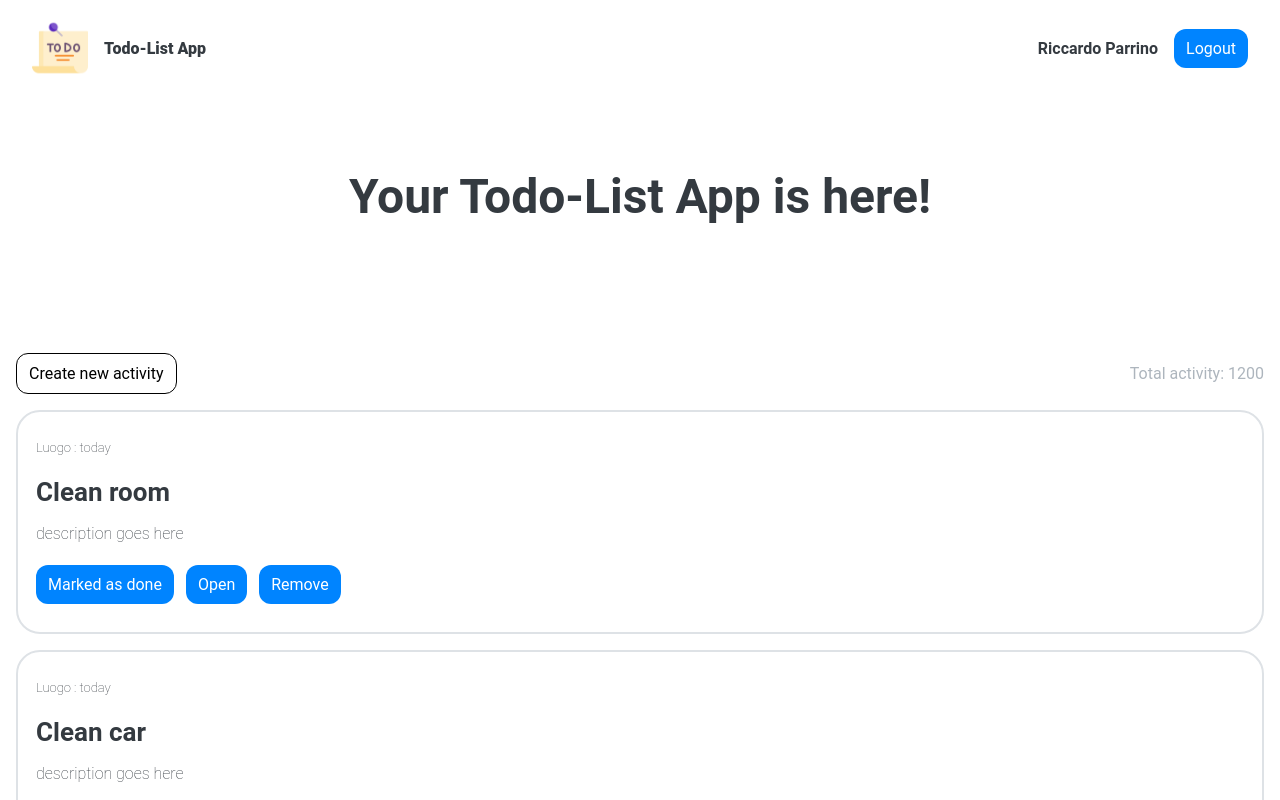
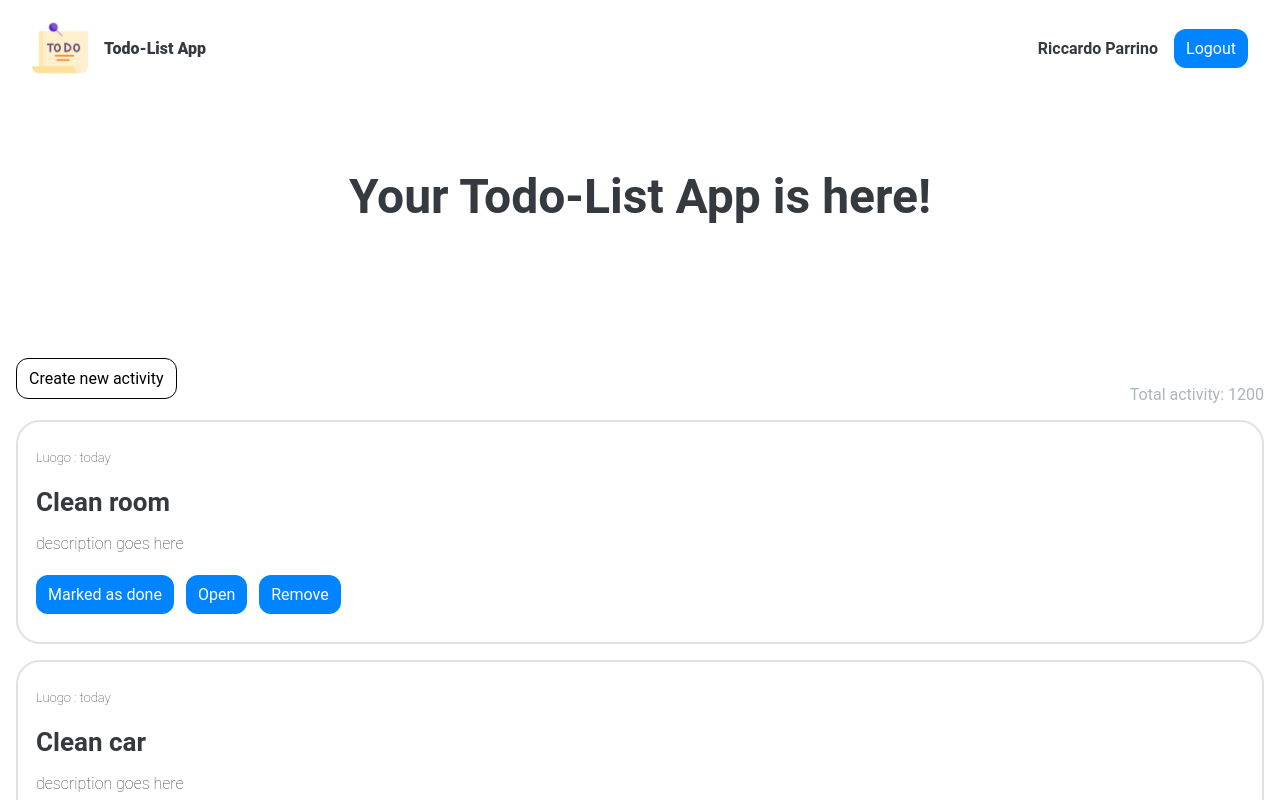
Before and after one commit to RiccardoParrino/ToDoApp, an Angular app in the folder frontend/todo/: page / in a window 1280 px wide. Shown: the top 800 px of the page. Built offline with nearby package versions, Linux system fonts and the light colour scheme.

Commit message:
some fix

```diff
--- a/frontend/todo/src/app/create-activity/create-activity.html
+++ b/frontend/todo/src/app/create-activity/create-activity.html
@@ -1,6 +1,6 @@
 <div class="create-activity-container">
     <div class="inner-container">
         <a class="button">Create new activity</a>
-        <p style="color: #adb5bd;">Total activity: 1200</p>
+        <p style="margin-top: 32px; color: #adb5bd;">Total activity: 1200</p>
     </div>
 </div>
```
